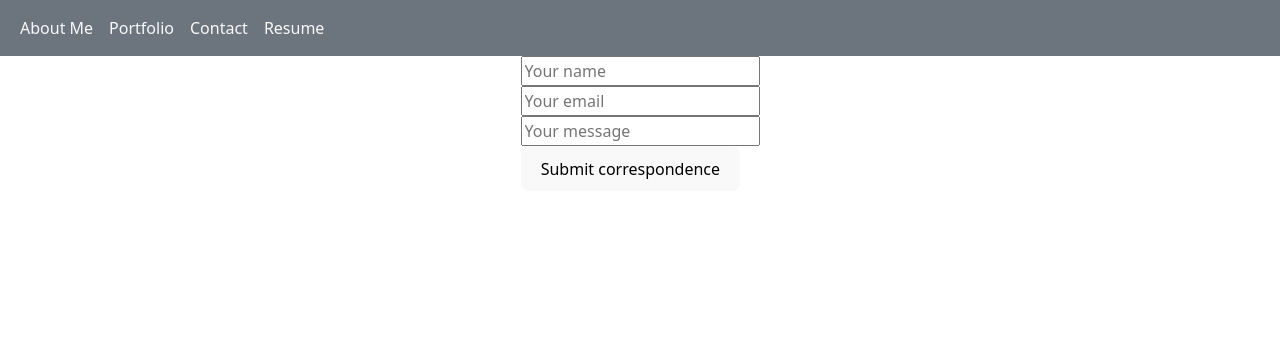
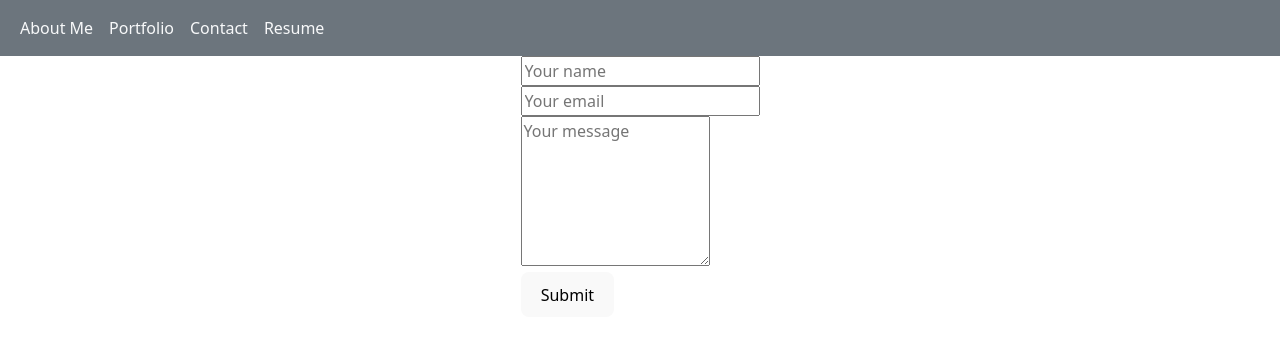
Before and after one commit to wmason1997/WM-React-Portfolio, a React (Vite) app: page /contact in a window 1280 px wide. Shown: the top 340 px of the page. Built offline with nearby package versions, Linux system fonts and the light colour scheme.

Commit message:
Got resume working

```diff
--- a/src/pages/ContactPage.jsx
+++ b/src/pages/ContactPage.jsx
@@ -1,31 +1,21 @@
-
-
 const ContactPage = () => {
   return (
-        <div style={{display: "flex", justifyContent: "center"}}>
+    <div style={{ display: "flex", justifyContent: "center" }}>
       {/* Your contact page content here */}
       <form className="new-contact-submission">
-                <input
-                    type="text"
-                    placeholder = "Your name"
-                    name = "your_name"
-                ></input>
+        <input type="text" placeholder="Your name" name="your_name"></input>
         <br></br>
-                <input
-                    type="text"
-                    placeholder = "Your email"
-                    name = "your_name"
-                ></input>
+        <input type="text" placeholder="Your email" name="your_email"></input>
         <br></br>
-                <input
-                    type="text"
-                    placeholder = "Your message"
-                    name = "your_name"
-                ></input>
+        <textarea
+          placeholder="Your message"
+          name="your_message"
+          style={{ height: "150px", width: "189px" }}
+        ></textarea>
         <br></br>
-                <button className="contact-inquiry-button">Submit correspondence</button>
-
-
+        <button className="contact-inquiry-button">
+          Submit
+        </button>
       </form>
     </div>
   );
--- a/src/pages/ResumePage.jsx
+++ b/src/pages/ResumePage.jsx
@@ -4,7 +4,9 @@ const ResumePage = () => {
             {/* Your resume page content here */}
             <h1>Resume</h1>
                 <p>Click the link below to download my resume:</p>
-                <a href="../../assets/William_Mason_Resume.pdf" download="William_Mason_Resume.pdf">Download PDF</a>
+                <a href="http://localhost:3000/src/assets/William_Mason_Resume.pdf" download="http://localhost:3000/src/assets/William_Mason_Resume.pdf" >Download PDF</a>
+                {/* Will have to change it later to the address based on the deployed site's URL */}
+
                 <br></br>
             <div>
                 <p>Frontend Proficiencies</p>
```
Lines whose indentation alone changed are shown as unchanged.
